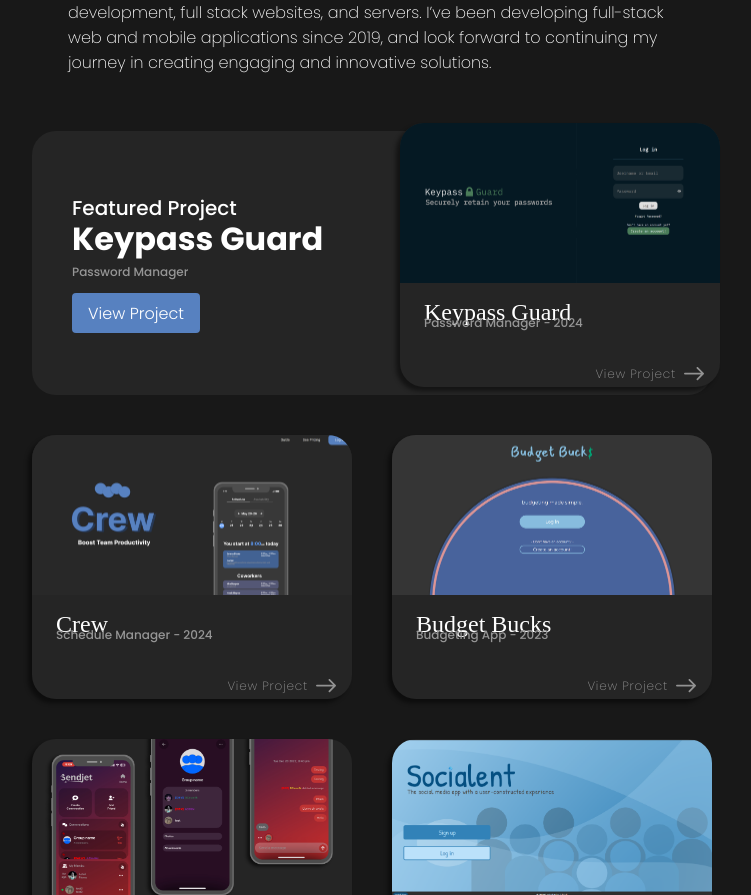
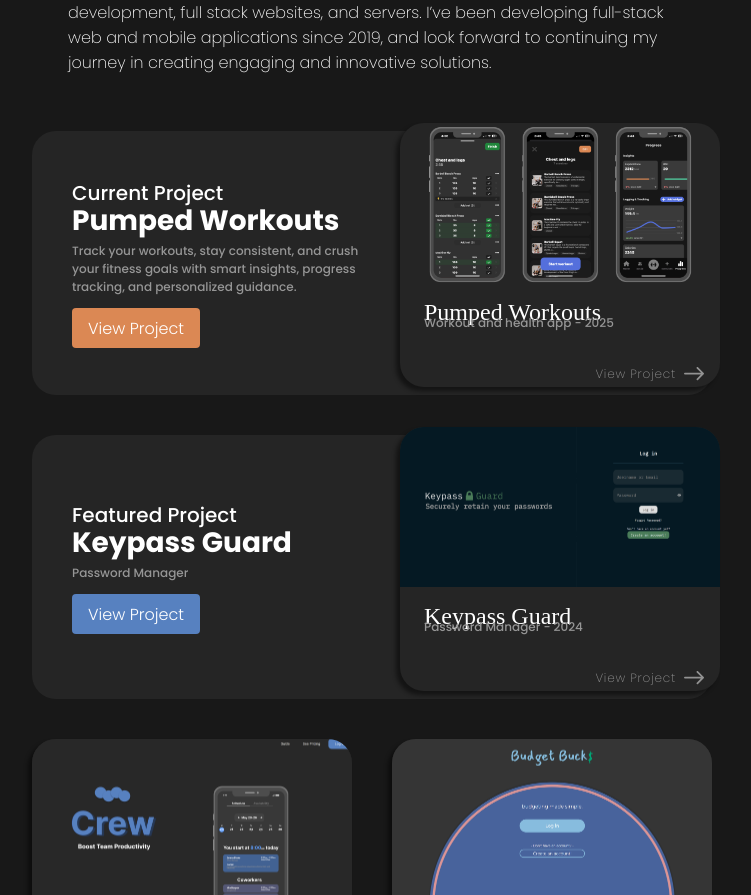
Before and after one commit to DCmax1k/Web-Portfolio-2024, a React (Create React App) app in the folder client/: page / in a window 1280 px wide. Shown: the part 1905-2800 px from the top of the page, without its empty margins (268-1019 px from the left). Built offline with nearby package versions, Linux system fonts and the light colour scheme; a web font is replaced by a local one.

Commit message:
Show currently working on personal project

```diff
--- a/client/src/components/Index.js
+++ b/client/src/components/Index.js
@@ -4,6 +4,8 @@ import Links from './Links';
 
 import Skill from './Skill';
 import Project from './Project';
+
+import resumePDF from '../assets/resume.pdf';
 
 class Index extends Component {
     constructor(props) {
@@ -67,6 +69,9 @@ class Index extends Component {
             case 'Socialent':
                 window.open('https://socialent.digitalcaldwell.com', '_blank');
                 break;
+            case 'Pumped Workouts':
+                window.open('https://github.com/DCmax1k/workout_app', '_blank');
+                break;
 
 
             default:
@@ -103,7 +108,8 @@ class Index extends Component {
                         <a onClick={this.toggleSideBar} href='#landing'>- home</a>
                         <a onClick={this.toggleSideBar} href='#expertise'>- expertise</a>
                         <a onClick={this.toggleSideBar} href='#work'>- work</a>
-                        <a href='/resume' target='_blank'>- resume</a>
+                        {/* <a  href='/resume' target='_blank'>- resume</a> */}
+                        <a href={resumePDF} target='_blank' rel="noopener noreferrer" >- resume</a>
                         <a onClick={this.toggleSideBar} href='#contact'>- contact</a>
                     </div>
 
@@ -196,6 +202,29 @@ class Index extends Component {
                         <div className='featuredProject'>
                             <div className='featuredProjectInfo'>
                                 <h3>
+                                    Current Project
+                                </h3>
+                                <h2>
+                                    Pumped Workouts
+                                </h2>
+                                <p>
+                                    Track your workouts, stay consistent, and crush your fitness goals with smart insights, progress tracking, and personalized guidance.
+
+                                </p>
+
+                                <div className='viewProjectButton' style={{backgroundColor: "#DB8854"}} onClick={() => this.clickedProject('Pumped Workouts')}>
+                                    View Project
+                                </div>
+                            </div>
+
+
+                            <Project title={'Pumped Workouts'} subtitle={'Workout and health app - 2025'} src={'/images/projects/pumpedWorkouts.png'} action={this.clickedProject} />
+
+                        </div>
+
+                        <div className='featuredProject'>
+                            <div className='featuredProjectInfo'>
+                                <h3>
                                     Featured Project
                                 </h3>
                                 <h2>
--- a/client/src/components/Links.js
+++ b/client/src/components/Links.js
@@ -1,4 +1,6 @@
 import React, { Component } from 'react';
+
+import resumePDF from '../assets/resume.pdf';
 
 class Links extends Component {
     constructor(props) {
@@ -12,7 +14,8 @@ class Links extends Component {
                 <a href='#landing'>home<span className='bit'>000</span></a>
                 <a href='#expertise'>expertise<span className='bit'>001</span></a>
                 <a href='#work'>work<span className='bit'>010</span></a>
-                <a href='/resume' target='_blank'>resume<span className='bit'>011</span></a>
+                {/* <a href='/resume' target='_blank'>resume<span className='bit'>011</span></a> */}
+                <a href={resumePDF} target='_blank' rel="noopener noreferrer" >resume<span className='bit'>011</span></a>
                 <a href='#contact'>contact<span className='bit'>100</span></a>
             </div>
         );
--- a/client/src/index.css
+++ b/client/src/index.css
@@ -435,6 +435,7 @@ body {
 .featuredProject > .featuredProjectInfo {
   color: white;
   padding-left: 5vh;
+  width: calc(100% - 43vh);
 }
 .featuredProject > .featuredProjectInfo > h3 {
   font-size: 2.5vh;
@@ -442,7 +443,7 @@ body {
   font-weight: 500;
 }
 .featuredProject > .featuredProjectInfo > h2 {
-  font-size: 4vh;
+  font-size: 3.5vh;
   font-weight: 700;
   margin-bottom: 0vh;
 }
@@ -461,6 +462,7 @@ body {
   margin-top: 1.5vh;
   font-weight: 300;
   cursor: pointer;
+  font-size: 2vh;
 }
 
 .Project {
@@ -538,9 +540,10 @@ body {
     height: fit-content;
     padding: 5vh 0 1vh 0;
   }
-  .featuredProjectInfo {
-    width: 40vh;
+  .featuredProject > .featuredProjectInfo {
+    width: 100%;
     margin-bottom: 5vh;
+    padding-right: 3vh;
   }
   .featuredProject > .Project {
     transform: translate(0, 0);
```
Also changed, not shown: client/public/images/projects/pumpedWorkouts.png (added), 14 other files (tests, documents, lock files or other folders).
